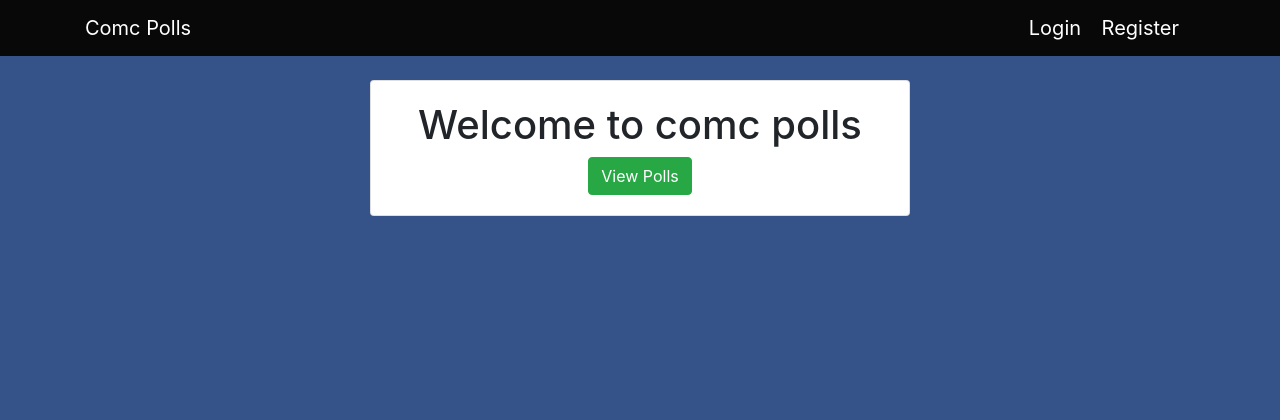
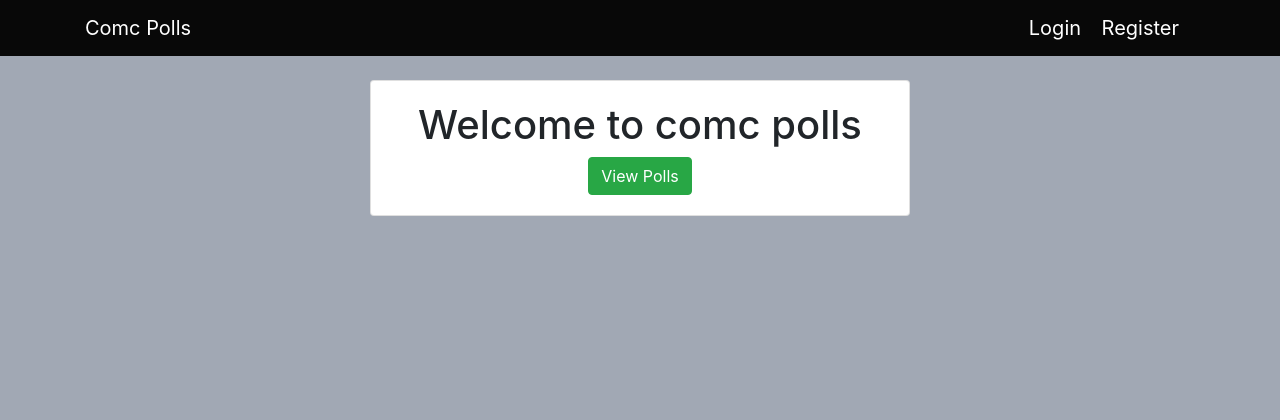
Before and after one commit to andrew4779/Capstone-project, a Django app: page / in a window 1280 px wide. Shown: the top 420 px of the page. Run offline with Django 4.2, Linux system fonts and the light colour scheme; parts of the project's set-up code (start-up, migrations or seed data) failed here and were passed over; some libraries are stand-ins or nearby versions.

Commit message:
updated the background color

```diff
--- a/templates/pages/index.html
+++ b/templates/pages/index.html
@@ -1,6 +1,6 @@
 {% extends 'base.html' %}
 {% block content %}
-<body style="background-color:rgb(53, 83, 136)">
+<body style="background-color:rgb(161, 168, 180)">
   </h1>
 </body>
 <div class="card text-center">
--- a/templates/polls/detail.html
+++ b/templates/polls/detail.html
@@ -1,6 +1,6 @@
 {% extends 'base.html' %}
 {% block content %}
-<body style="background-color:rgb(53, 83, 136)">
+<body style="background-color:rgb(161, 168, 180)">
   </h1>
 </body>
 <a class="btn btn-outline-danger btn-sm mb-3" href="{% url 'polls:index' %}">Back To Polls</a>
--- a/templates/polls/index.html
+++ b/templates/polls/index.html
@@ -5,7 +5,7 @@
 {% if current_questions %}
 {% for question in current_questions %}
 
-<body style="background-color:rgb(53, 83, 136)">
+<body style="background-color:rgb(161, 168, 180)">
   </h1>
 </body>
 <div class="card mb-3">
--- a/templates/polls/results.html
+++ b/templates/polls/results.html
@@ -4,7 +4,7 @@
 <script src="https://cdn.zingchart.com/zingchart.min.js"></script>
 <script src="https://ajax.googleapis.com/ajax/libs/jquery/3.5.1/jquery.min.js"></script>
 
-<body style="background-color:rgb(53, 83, 136)">
+<body style="background-color:rgb(161, 168, 180)">
   </h1>
 </body>
 <h1 class="mb-5 text-center">{{ question.question_text }}</h1>
--- a/templates/profile.html
+++ b/templates/profile.html
@@ -7,7 +7,7 @@
         style="background-image: url(/static/img/tx.avif) ;">
     </body> -->
 
-    <body style="background-color:rgb(53, 83, 136)">
+    <body style="background-color:rgb(234, 236, 240)">
         </h1>
     </body>
 
```
